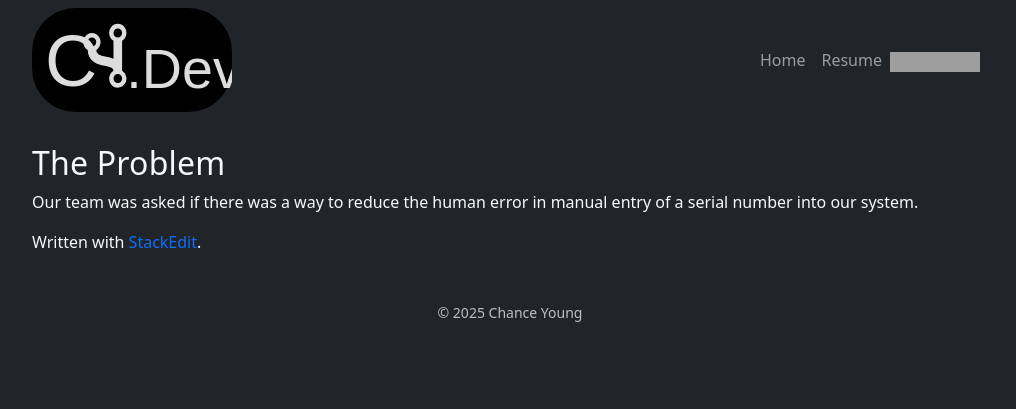
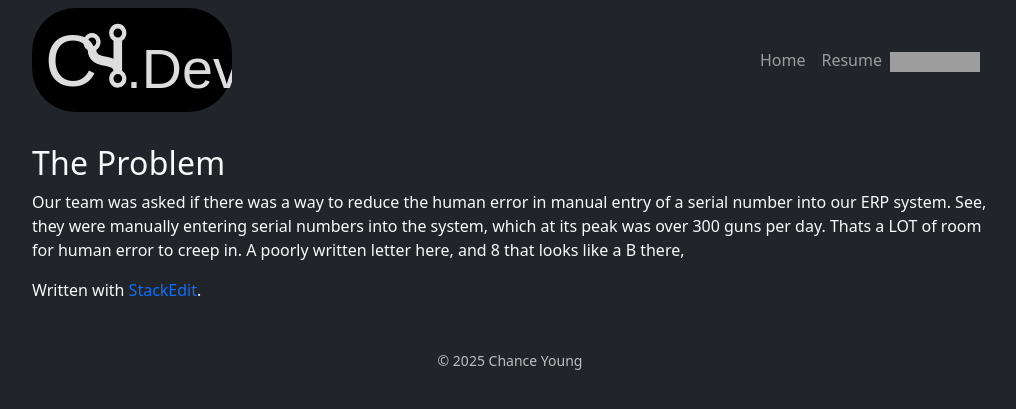
Before and after one commit to ChanceYoung/ChanceYoung.github.io, a Jekyll site: the page built from _projects/packagingversion1.md, in a window 1280 px wide. Shown: the top 409 px of the page, without its empty margins (130-1146 px from the left). Built offline with Jekyll 4.4.1, drawn with Linux system fonts in a browser that asks for light colours; grey boxes are pictures that could not be loaded.

Commit message:
_projects/packagingversion1.md updated from https://stackedit.io/

```diff
--- a/_projects/packagingversion1.md
+++ b/_projects/packagingversion1.md
@@ -7,9 +7,9 @@ featured: true
 layout: default
 ---
 ## The Problem
-Our team was asked if there was a way to reduce the human error in manual entry of a serial number into our system.
+Our team was asked if there was a way to reduce the human error in manual entry of a serial number into our ERP system. See, they were manually entering serial numbers into the system, which at its peak was over 300 guns per day. Thats a LOT of room for human error to creep in. A poorly written letter here, and 8 that looks like a B there,
 
 > Written with [StackEdit](https://stackedit.io/).
 <!--stackedit_data:
-eyJoaXN0b3J5IjpbOTM4NDEyNDc5XX0=
+eyJoaXN0b3J5IjpbMTA1NzEwNjYyMl19
 -->
```
